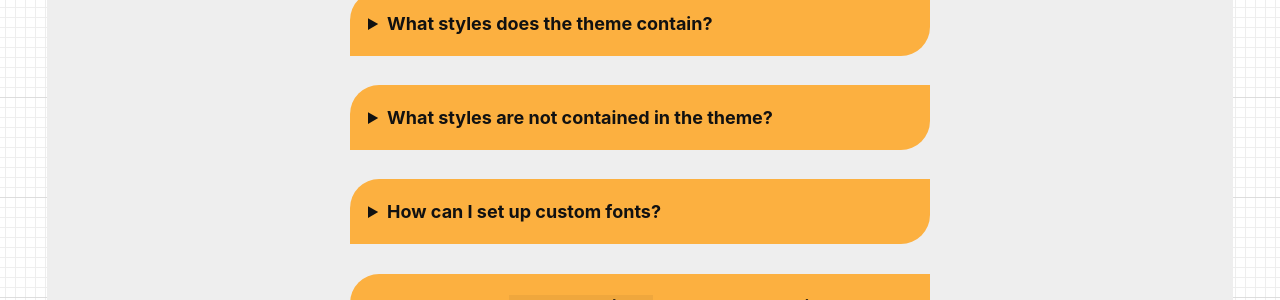
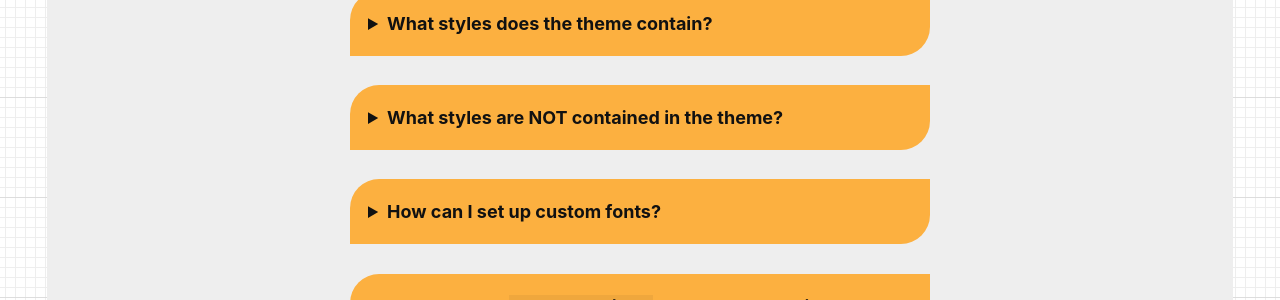
Before and after one commit to webmandesign/playground-for-beaver-themer, a Jekyll site: the page built from index.md, in a window 1280 px wide and 900 px high, scrolled down 2995 px. Shown: the part 153-453 px from the top of the window. Built offline with Jekyll 4.4.1, drawn with Linux system fonts in a browser that asks for light colours.

Commit message:
* Updating FAQ

```diff
--- a/_data/faq.yml
+++ b/_data/faq.yml
@@ -2,16 +2,16 @@
   a: "Yes. The theme is basically useless without the Beaver Themer (and Beaver Builder) plugin. It was built specifically for use with these plugins. You can purchase both at [WPBeaverBuilder.com](https://www.wpbeaverbuilder.com/?fla=67)."
 
 - q: How can I update the theme?
-  a: "You can download the newest version of the theme at this very page and overwrite the copy on your server via FTP then.
+  a: "You can [download](#download) the newest version of the theme at this very page and overwrite the copy on your server via FTP then.
 
 
-Or, for automatic theme updates, you can install GitHub Updater (https://github.com/afragen/github-updater) plugin which will take care of the theme updates for you."
+Or, for automatic theme updates, you can install [GitHub Updater](https://github.com/afragen/github-updater) plugin which will take care of the theme updates for you."
 
 - q: What styles does the theme contain?
   a: "Stylesheets are compiled from SASS partial files from within `assets/sass` folder. The theme enqueues 3 stylesheets:
 
 
-1. `assets/css/normalize.css` - Makes browsers render all elements more consistently and in line with modern standards. More info at https://necolas.github.io/normalize.css/
+1. `assets/css/normalize.css` - Makes browsers [render all elements more consistently](https://necolas.github.io/normalize.css/) and in line with modern standards.<br>
 
 2. `assets/css/base.css` - The RTL (Right To Left) languages ready stylesheet containing basic styles for:
 
@@ -44,17 +44,18 @@
   - pagination,
 
   - widgets.
+  <br>
 
 3. If a child theme is used, it also enqueues child theme's `style.css` file."
 
-- q: What styles are not contained in the theme?
-  a: "Basically, all styles mentioned in previous answer are very basic. In most cases they are sufficient enough, but in certain cases you might need to style your website elements to your needs using additional CSS code. For example, you could wish to style comments to your needs, or form elements, or links colors and behavior.
+- q: What styles are NOT contained in the theme?
+  a: "Basically, all styles mentioned in previous answer are very basic. In most cases they are sufficient enough, but in certain cases you might need to style your website elements to your needs using additional CSS code. For example, you could wish to style comments to your needs, or form elements, or link colors and behavior, or global website typography.
 
 
 Please feel free to put your custom CSS code into **Appearance &rarr; Customize &rarr; Additional CSS**, or into your child theme's `style.css` file."
 
 - q: How can I set up custom fonts?
-  a: "If you would like to set up custom fonts for your website, such as Google Fonts or Adobe Fonts, the simplest solution is to use a dedicated plugin: https://wordpress.org/plugins/search/fonts/
+  a: "If you would like to set up custom fonts for your website, such as Google Fonts or Adobe Fonts, the simplest solution is to [use a dedicated plugin](https://wordpress.org/plugins/search/fonts/).
 
 
 Other than that you could use your child theme to load your custom font files into your website and use a custom CSS code to apply it on your website elements."
@@ -63,10 +64,10 @@
   a: "You can do this directly in theme options at **Appearance &rarr; Customize &rarr; Theme Options &rarr; Layout &rarr; Content width**.
 
 
-Or you can set the `PFBT_CONTENT_WIDTH` PHP constant in your child theme's `functions.php` file."
+Or you can define the `PFBT_CONTENT_WIDTH` PHP constant in your child theme's `functions.php` file."
 
 - q: What hooks are available in the theme?
-  a: "The theme contains several helpful action and filter hooks you can use to hook your child theme functionality to or modify the theme variables.
+  a: "The theme contains several helpful action and filter hooks you can use to hook your child theme functionality to or modify the theme variables. Relevant action hooks are also available for use in Beaver Themer parts.
 
 
 Available hooks:
```
